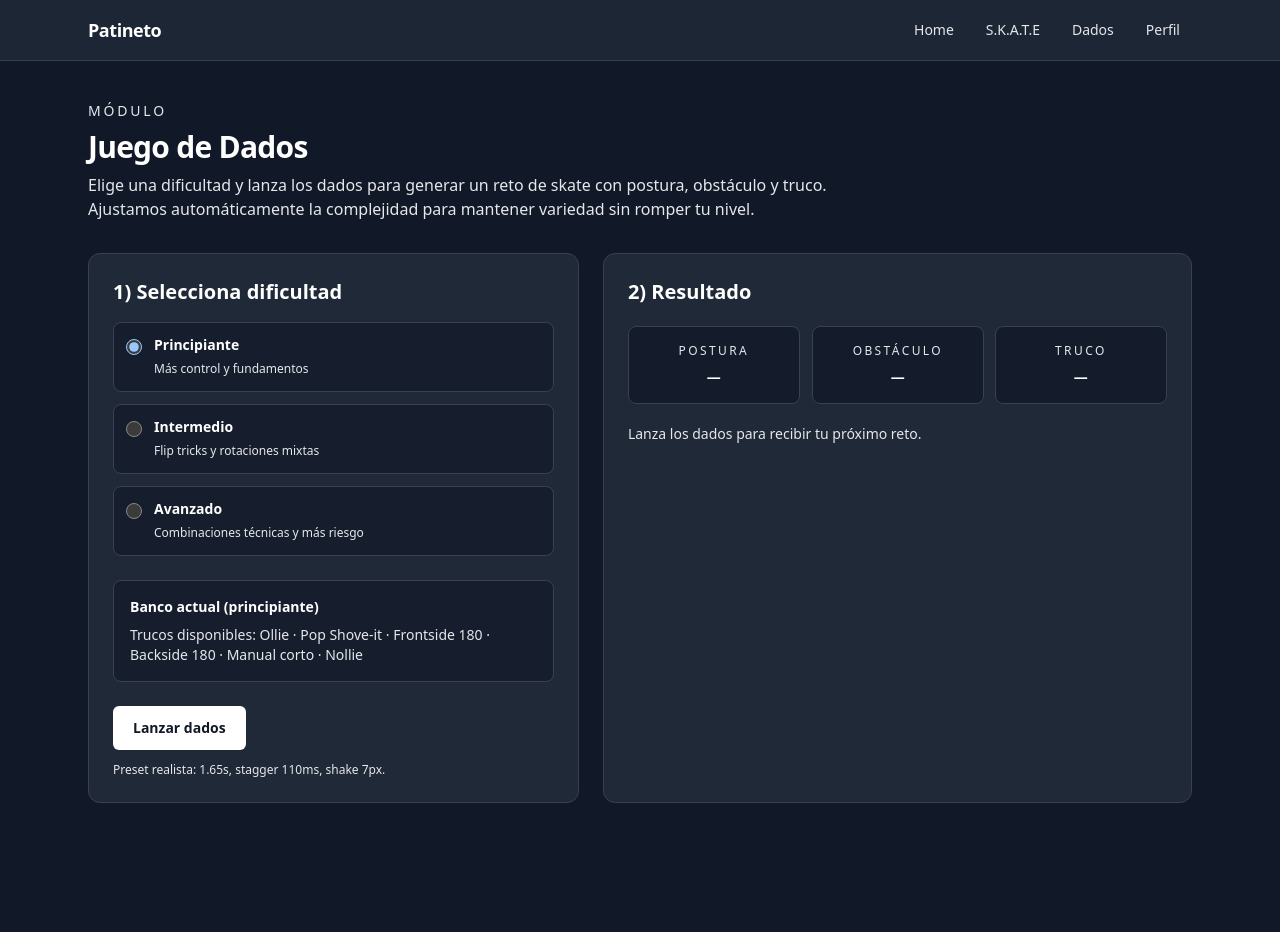
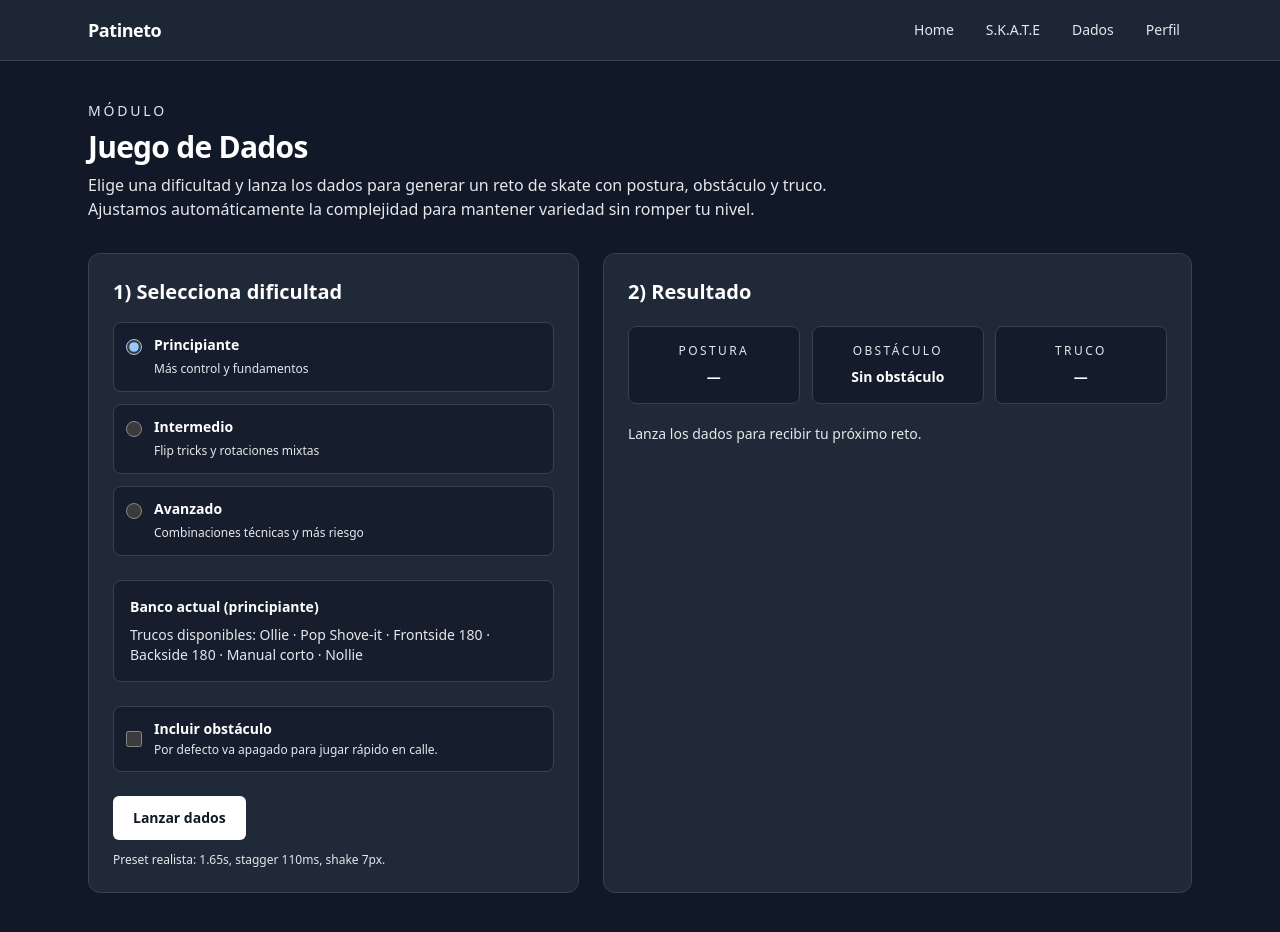
Before and after one commit to calderonsteven/patineto, a Next.js app: page /dice in a window 1280 px wide. Before the commit the page ends 843 px from the top, so only its background shows below. Built offline with nearby package versions, Linux system fonts and the light colour scheme.

Commit message:
Make obstacle optional by default and keep dice spinning

```diff
--- a/app/dice/page.tsx
+++ b/app/dice/page.tsx
@@ -23,6 +23,8 @@ type DiceResult = {
   obstacle: string;
   trick: Trick;
 };
+
+const NO_OBSTACLE_LABEL = 'Sin obstáculo';
 
 type RollDynamics = {
   durationMs: number;
@@ -152,6 +154,7 @@ export default function DicePage() {
   const [selectedDifficulty, setSelectedDifficulty] = useState<Difficulty>('principiante');
   const [isRolling, setIsRolling] = useState(false);
   const [rollId, setRollId] = useState(0);
+  const [includeObstacle, setIncludeObstacle] = useState(false);
   const [dynamics, setDynamics] = useState<RollDynamics>(defaultRollDynamics);
   const [result, setResult] = useState<DiceResult | null>(null);
   const [preview, setPreview] = useState<Omit<DiceResult, 'adaptedDifficulty'> | null>(null);
@@ -170,7 +173,7 @@ export default function DicePage() {
     const finalResult: DiceResult = {
       adaptedDifficulty,
       stance: randomFrom(pool.stance),
-      obstacle: randomFrom(pool.obstacle),
+      obstacle: includeObstacle ? randomFrom(pool.obstacle) : NO_OBSTACLE_LABEL,
       trick: randomFrom(pool.tricks),
     };
 
@@ -182,10 +185,10 @@ export default function DicePage() {
     const tickInterval = window.setInterval(() => {
       setPreview({
         stance: randomFrom(activePool.stance),
-        obstacle: randomFrom(activePool.obstacle),
+        obstacle: includeObstacle ? randomFrom(activePool.obstacle) : NO_OBSTACLE_LABEL,
         trick: randomFrom(activePool.tricks),
       });
-    }, 110);
+    }, includeObstacle ? 110 : 95);
 
     window.setTimeout(() => {
       window.clearInterval(tickInterval);
@@ -196,6 +199,8 @@ export default function DicePage() {
   };
 
   const tileLabels = ['Postura', 'Obstáculo', 'Truco'] as const;
+
+  const showObstacleValue = includeObstacle || isRolling || Boolean(result);
 
   return (
     <section className="space-y-6 sm:space-y-8">
@@ -238,6 +243,21 @@ export default function DicePage() {
             <p className="mt-2">Trucos disponibles: {activePool.tricks.map((trick) => trick.name).join(' · ')}</p>
           </div>
 
+
+
+          <label className="mt-6 flex items-center gap-3 rounded-lg border border-deck-700 bg-deck-900/60 p-3 text-sm">
+            <input
+              type="checkbox"
+              checked={includeObstacle}
+              onChange={(event) => setIncludeObstacle(event.target.checked)}
+              className="h-4 w-4"
+            />
+            <span>
+              <span className="block font-semibold text-white">Incluir obstáculo</span>
+              <span className="text-xs text-deck-200">Por defecto va apagado para jugar rápido en calle.</span>
+            </span>
+          </label>
+
           <button
             type="button"
             onClick={rollDice}
@@ -271,44 +291,85 @@ export default function DicePage() {
                     ? result?.obstacle
                     : result?.trick.name;
 
-              const value = isRolling ? previewValue ?? '...' : finalValue ?? '—';
-              const spinX = dynamics.baseSpinDeg + index * 120;
-              const spinY = dynamics.baseSpinDeg - index * 85;
-              const spinZ = Math.round(dynamics.baseSpinDeg * 0.45) + index * 45;
+              const baseValue = isRolling ? previewValue ?? '...' : finalValue ?? '—';
+              const value =
+                label === 'Obstáculo' && !showObstacleValue && !isRolling ? NO_OBSTACLE_LABEL : baseValue;
+              const spinX = 180 + dynamics.tiltDeg * 2 + index * 18;
+              const spinY = -(170 + dynamics.tiltDeg * 1.5 + index * 14);
+              const spinZ = 120 + index * 22;
 
               return (
                 <motion.div
                   key={`${label}-${rollId}`}
-                  className="min-h-24 rounded-lg border border-deck-700 bg-deck-900/70 p-3 text-center [transform-style:preserve-3d] sm:min-h-0 sm:p-4"
+                  className="min-h-24 rounded-lg border border-deck-700 bg-deck-900/70 p-3 text-center [backface-visibility:hidden] [transform-style:preserve-3d] sm:min-h-0 sm:p-4"
                   style={{ transformPerspective: 1100, transformOrigin: '50% 50%' }}
                   initial={false}
                   animate={
                     isRolling
                       ? {
-                          x: [0, dynamics.shakePx, -dynamics.shakePx, dynamics.shakePx * 0.6, 0],
-                          y: [0, -8, 5, -2, 0],
-                          rotateX: [0, spinX, spinX + dynamics.tiltDeg],
-                          rotateY: [0, spinY, spinY - dynamics.tiltDeg],
+                          x: [0, dynamics.shakePx, -dynamics.shakePx, 0],
+                          y: [0, -6, 4, 0],
+                          rotateX: [0, spinX],
+                          rotateY: [0, spinY],
                           rotateZ: [0, spinZ],
-                          scale: [1, 1.06, 1.01, 1],
-                          filter: ['blur(0px)', 'blur(2px)', 'blur(1px)', 'blur(0px)'],
+                          scale: [1, 1.05, 1],
+                          filter: ['blur(0px)', 'blur(1.8px)', 'blur(0px)'],
                         }
                       : {
                           x: 0,
                           y: 0,
-                          rotateX: [dynamics.tiltDeg * 0.4, -dynamics.tiltDeg * 0.2, 0],
-                          rotateY: [-dynamics.tiltDeg * 0.4, dynamics.tiltDeg * 0.2, 0],
+                          rotateX: 0,
+                          rotateY: 0,
                           rotateZ: 0,
-                          scale: [1.02, 0.99, 1],
+                          scale: 1,
                           filter: 'blur(0px)',
                         }
                   }
                   transition={
                     isRolling
                       ? {
-                          duration: dynamics.durationMs / 1000,
-                          delay: (index * dynamics.staggerMs) / 1000,
-                          ease: [0.22, 1, 0.36, 1],
+                          x: {
+                            duration: 0.34,
+                            delay: (index * dynamics.staggerMs) / 1000,
+                            repeat: Infinity,
+                            ease: 'easeInOut',
+                          },
+                          y: {
+                            duration: 0.34,
+                            delay: (index * dynamics.staggerMs) / 1000,
+                            repeat: Infinity,
+                            ease: 'easeInOut',
+                          },
+                          rotateX: {
+                            duration: 0.48,
+                            delay: (index * dynamics.staggerMs) / 1000,
+                            repeat: Infinity,
+                            ease: 'linear',
+                          },
+                          rotateY: {
+                            duration: 0.52,
+                            delay: (index * dynamics.staggerMs) / 1000,
+                            repeat: Infinity,
+                            ease: 'linear',
+                          },
+                          rotateZ: {
+                            duration: 0.58,
+                            delay: (index * dynamics.staggerMs) / 1000,
+                            repeat: Infinity,
+                            ease: 'linear',
+                          },
+                          scale: {
+                            duration: 0.4,
+                            delay: (index * dynamics.staggerMs) / 1000,
+                            repeat: Infinity,
+                            ease: 'easeInOut',
+                          },
+                          filter: {
+                            duration: 0.32,
+                            delay: (index * dynamics.staggerMs) / 1000,
+                            repeat: Infinity,
+                            ease: 'easeInOut',
+                          },
                         }
                       : {
                           duration: 0.28,
```
